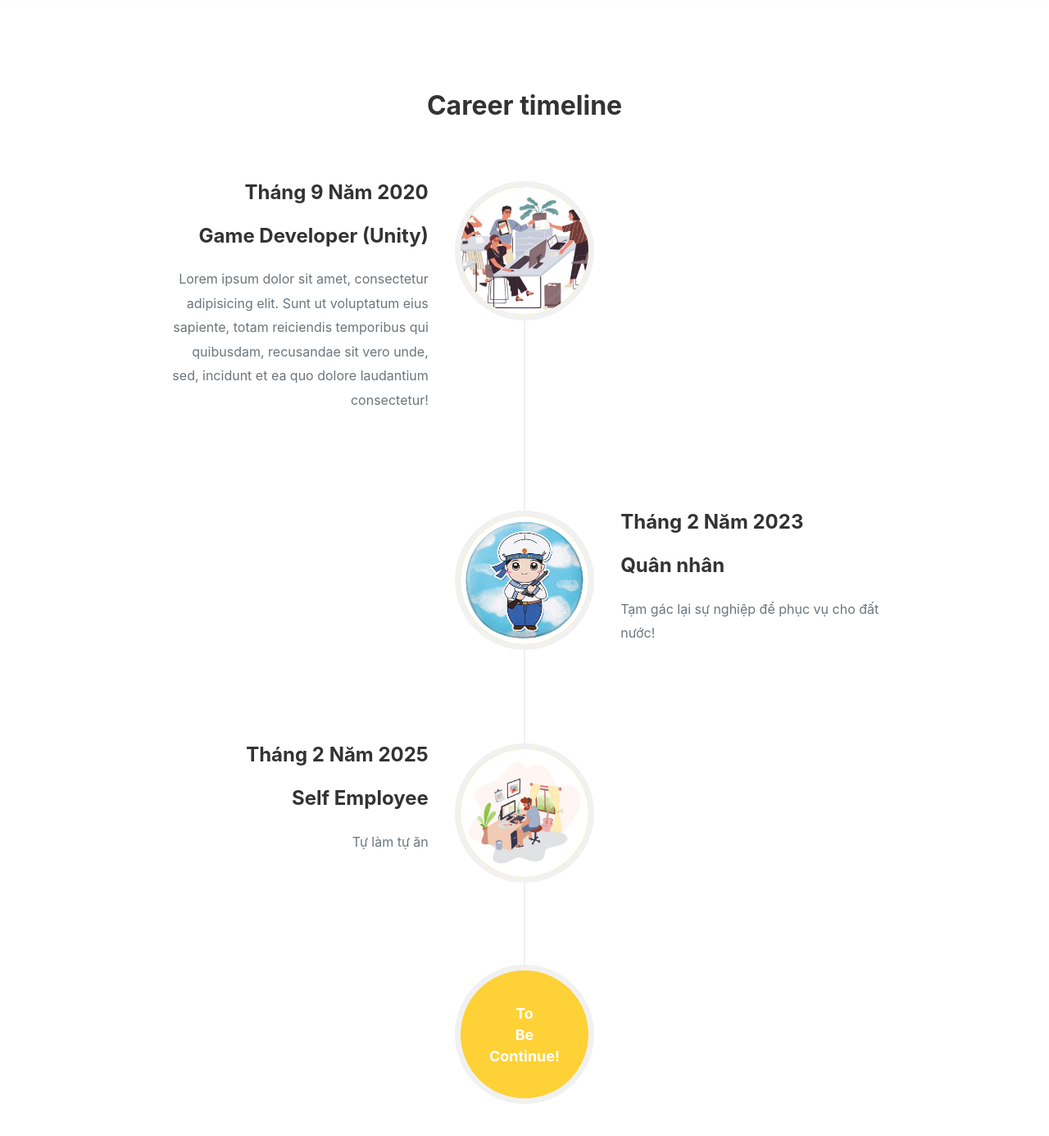
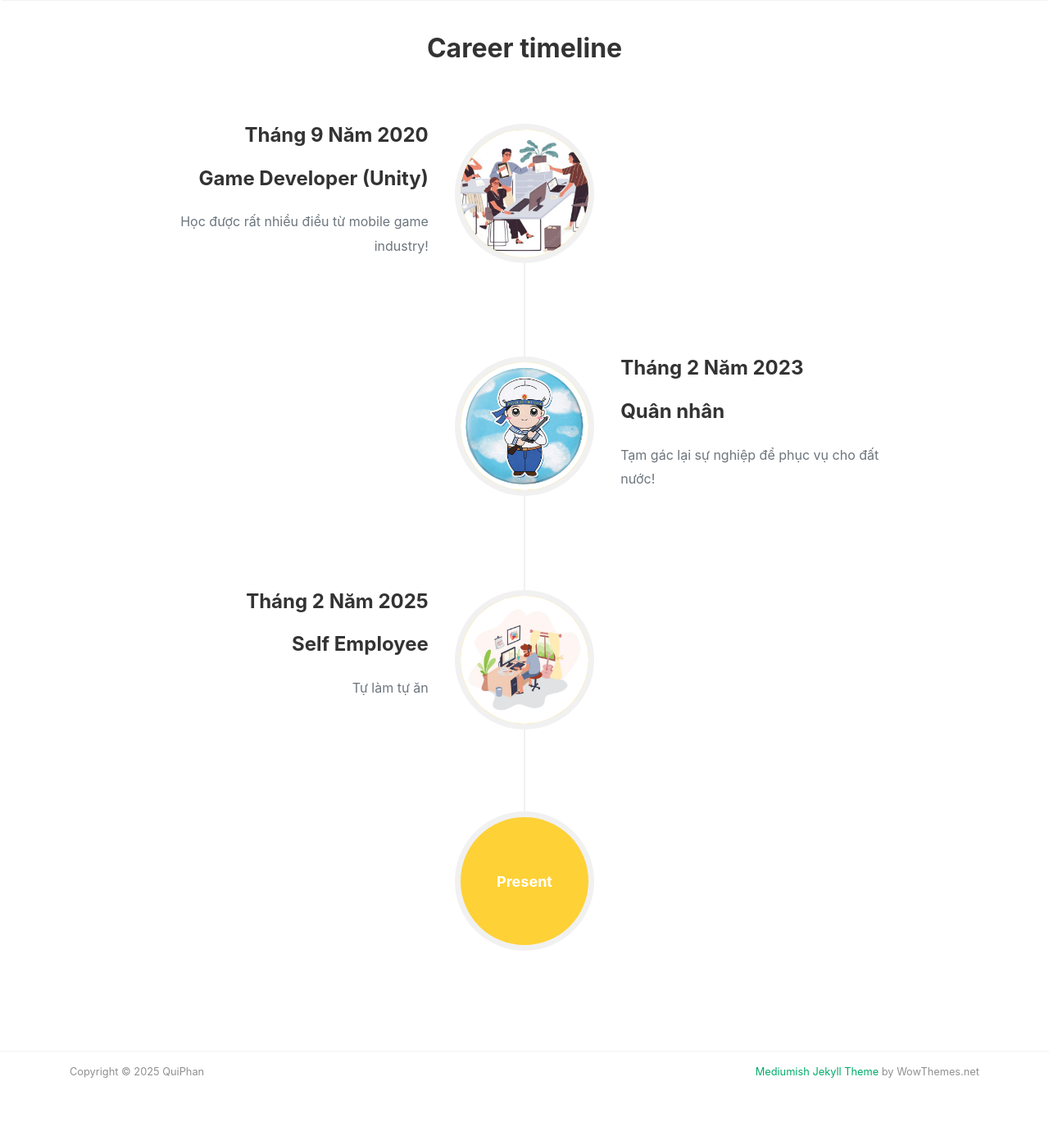
Before and after one commit to phanvanqui/phanvanqui.github.io, a Jekyll site: the page built from _pages/about.md, in a window 1280 px wide and 1400 px high, scrolled down 1896 px. Shown: the top 1386 px of the window at 82% size. Built offline with Jekyll 4.4.1, drawn with Linux system fonts in a browser that asks for light colours; nearby versions of some CDN libraries.

Commit message:
styling update

```diff
--- a/_config.yml
+++ b/_config.yml
@@ -1,7 +1,7 @@
 # Site
 name: "QuiPhan"
 title: "Personal Blog"
-description: "Cuộc sống là không ngừng bỏ cuộc."
+description: "Cuộc sống là không ngừng bỏ cuộc. (và bắt đầu lại)"
 logo: 'assets/images/logo.png'
 favicon: 'assets/images/logo.png'
 baseurl: /myblog
--- a/_pages/about.md
+++ b/_pages/about.md
@@ -20,26 +20,26 @@
             </div>
 
             <div class="col-sm-4">
-                <div class="team-member text-center">
+                <div class="team-member text-center my-2 px-4">
                     <img src="assets/images/author.png" class="img-responsive img-circle rounded-circle mb-4" alt="">
                     <h4 class="m-2">Phan Văn Quí</h4>
                     <p class="text-muted m-1">Game Developer</p>
                     <ul class="list-inline social-buttons m-2 row justify-content-center">
 
                         <li class="mx-3">
-                            <a href="">
+                            <a href="mailto:pvqui0910@gmail.com">
                                 <i class="fa-solid fa-envelope fa-xl"></i>
                             </a>
                         </li>
 
                         <li class="mx-3">
-                            <a href="">
+                            <a href="https://www.facebook.com/quiphan0910/">
                                 <i class="fa-brands fa-square-facebook fa-xl"></i>
                             </a>
                         </li>
 
                         <li class="mx-3">
-                            <a href="">
+                            <a href="https://www.linkedin.com/in/quiphan0910/">
                                 <i class="fa-brands fa-linkedin fa-xl"></i>
                             </a>
                         </li>
@@ -218,7 +218,7 @@
                                     <h4 class="subheading">Game Developer (Unity)</h4>
                                 </div>
                                 <div class="timeline-body">
-                                    <p class="text-muted">Lorem ipsum dolor sit amet, consectetur adipisicing elit. Sunt ut voluptatum eius sapiente, totam reiciendis temporibus qui quibusdam, recusandae sit vero unde, sed, incidunt et ea quo dolore laudantium consectetur!</p>
+                                    <p class="text-muted">Học được rất nhiều điều từ mobile game industry!</p>
                                 </div>
                             </div>
                         </li>
@@ -252,9 +252,10 @@
                         </li>
                         <li class="timeline-inverted">
                             <div class="timeline-image">
-                                <h4>To
-                                    <br>Be
-                                    <br>Continue!</h4>
+                                <h4>
+                                    <br>Present
+                                    <br>
+                                </h4>
                             </div>
                         </li>
                     </ul>
```
